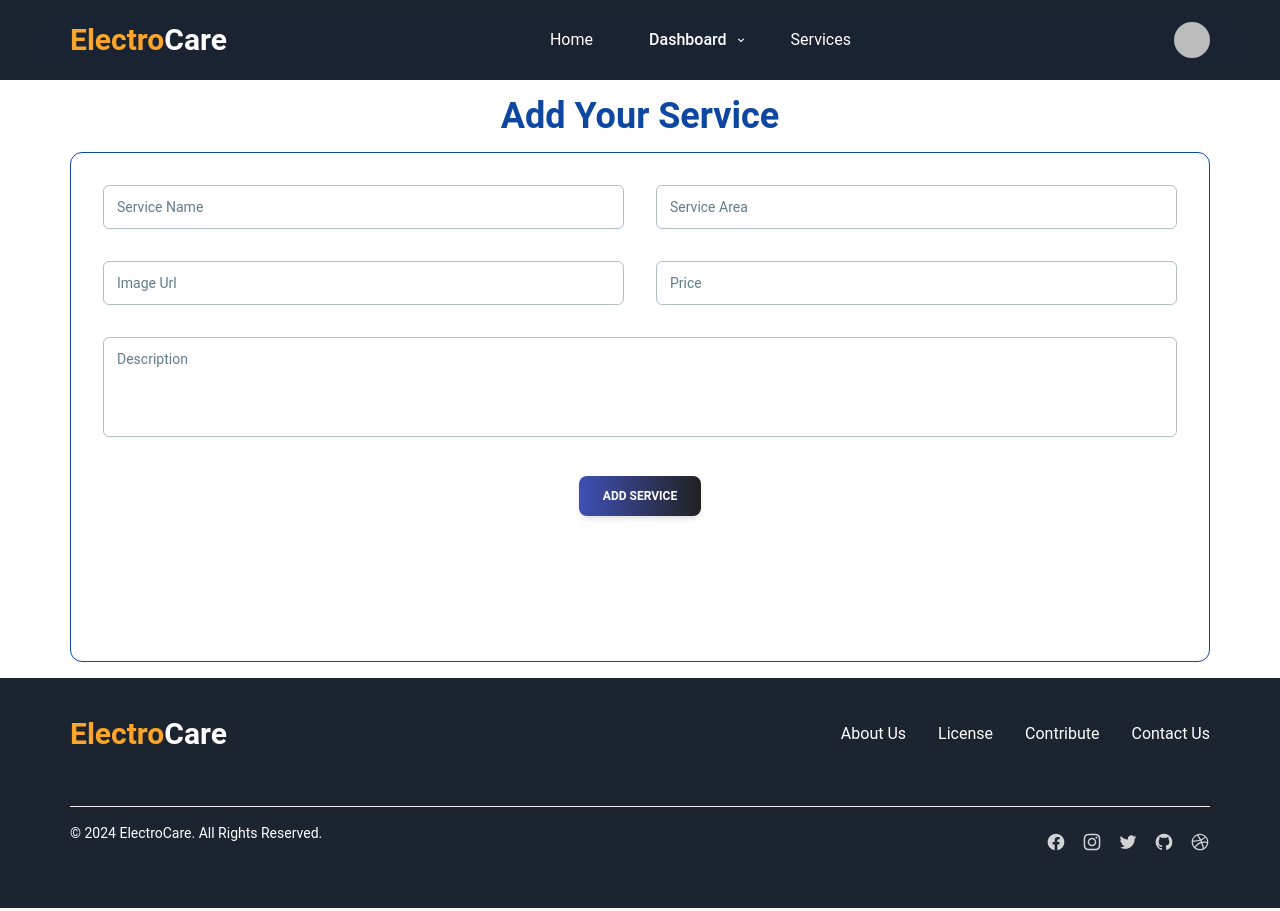
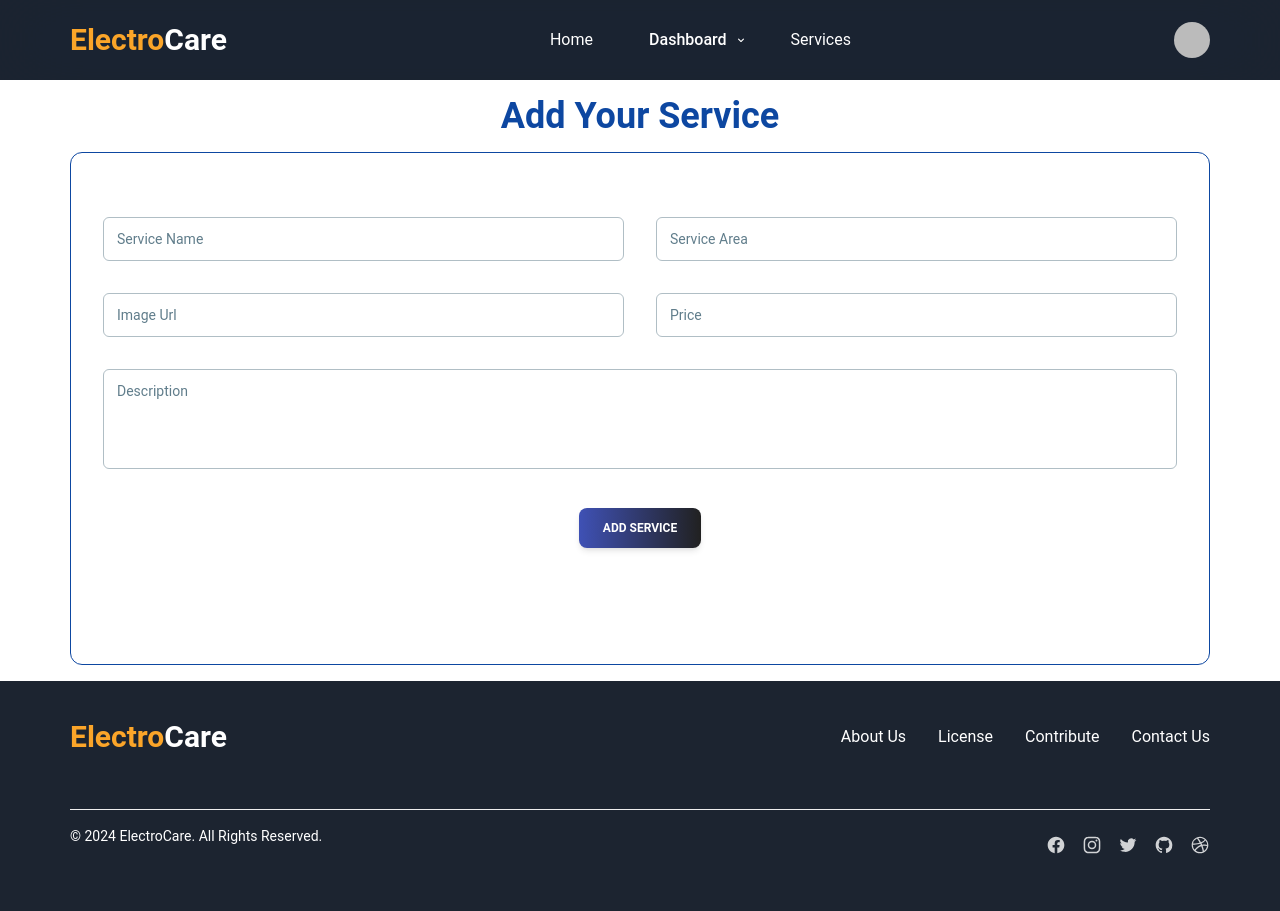
Before and after one commit to umayermdemon/electro-care-client, a React (Vite) app: page /addService in a window 1280 px wide. Built offline with nearby package versions, Linux system fonts and the light colour scheme; no server answers; sample sign-in values are in the browser's storage.

Commit message:
our popular section respondived

```diff
--- a/src/Components/PopularService/PopularService.jsx
+++ b/src/Components/PopularService/PopularService.jsx
@@ -32,7 +32,7 @@ const PopularService = ({ service }) => {
       <Card
         color="transparent"
         shadow={false}
-        className="w-full max-w-[26rem] border px-4 h-80"
+        className="w-full max-w-[26rem] border-2 border-gray-300 px-4 h-80"
       >
         <CardHeader
           color="transparent"
@@ -72,7 +72,7 @@ const PopularService = ({ service }) => {
 
           </div>
           <div className="mt-2">
-            <Button fullWidth>View Details</Button>
+            <Button className="bg-gradient-to-l from-indigo-500 " fullWidth>View Details</Button>
           </div>
         </CardBody>
       </Card>
--- a/src/Pages/AddService/AddService.jsx
+++ b/src/Pages/AddService/AddService.jsx
@@ -47,7 +47,7 @@ const AddService = () => {
   return (
     <div className="bg-white container mx-auto ">
       <h1 className="text-center text-4xl font-bold text-blue-900 my-4">Add Your Service</h1>
-      <form onSubmit={handleAddService} className="border border-blue-900 space-y-8 rounded-xl h-[510px] p-8 my-4">
+      <form onSubmit={handleAddService} className="border border-blue-900 space-y-8 rounded-xl h-[513px] p-8 pt-16 my-4">
         <div className="flex flex-row gap-8 ">
           <Input name="serviceName"  label="Service Name" size="lg"/>
           <Input name="serviceArea"  label="Service Area" size="lg"/>
--- a/src/Pages/Home/PopularServices/PopularServices.jsx
+++ b/src/Pages/Home/PopularServices/PopularServices.jsx
@@ -20,7 +20,7 @@ const PopularServices = () => {
       <h1 className="text-2xl font-bold text-center mb-6 p-2 rounded-full  bg-gradient-to-l from-indigo-500">
       What Kind of Repairs Can We Do?
       </h1>
-      <div className="grid grid-cols-2 gap-8">
+      <div className="grid grid-cols-1 md:grid-cols-2 lg:grid-cols-2 gap-8">
         {services?.slice(0, 6).map((service, idx) => (
           <PopularService key={idx} service={service}></PopularService>
         ))}
```
